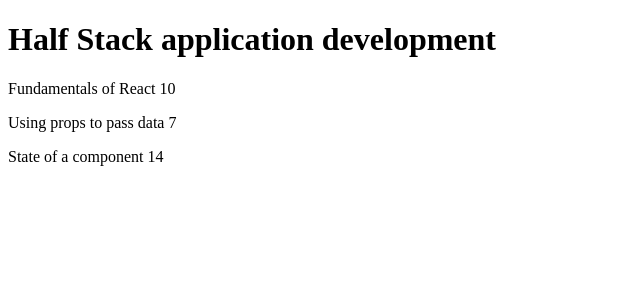
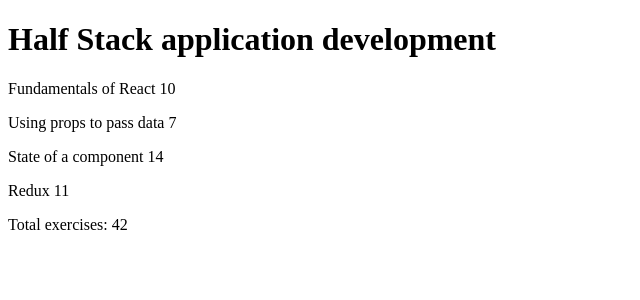
Before and after one commit to sharmila657/fullstackopen-exercises, a React (Vite) app in the folder part2/course-info/: page / in a window 1280 px wide. Shown: the top 300 px of the page, without its empty margins (0-640 px from the left). Built offline with nearby package versions, Linux system fonts and the light colour scheme.

Commit message:
ex-2.2 done

```diff
--- a/part2/course-info/src/App.jsx
+++ b/part2/course-info/src/App.jsx
@@ -19,11 +19,19 @@
         name: 'State of a component',
         exercises: 14,
         id: 3
-      }
+      },
+    {
+      name:"Redux",
+      exercises:11,
+      id:4
+    }
     ]
   }
 
-  return <Course course={course} />
-}
+  return(
+    <div>
+  <Course course={course} />
+  </div>
+  )}
 
 export default App
--- a/part2/course-info/src/Components/Course.jsx
+++ b/part2/course-info/src/Components/Course.jsx
@@ -1,11 +1,15 @@
 
 import Header from "./Header";
 import Content from "./Content";
+import Total from "./Total";
+
 const Course = ({course}) => {
     return(
       <div>
         <Header courseName={course.name}/>
-        <Content parts={course.parts}  />
+        <Content parts={course.parts} />
+        <Total parts={course.parts} />
+
       </div>
     )
 
--- a/part2/course-info/src/Components/Part.jsx
+++ b/part2/course-info/src/Components/Part.jsx
@@ -1,6 +1,7 @@
 const Part = ({part}) => {
     return(
+      <div>
       <p> {part.name} {part.exercises}</p>
-    )
+      </div>    )
   }
   export default Part;
--- /dev/null
+++ b/part2/course-info/src/Components/Total.jsx
@@ -0,0 +1,6 @@
+const Total = ({ parts }) => {
+    const totalExercises = parts.reduce((sum, part) => sum + part.exercises, 0);
+
+    return <p>Total exercises: {totalExercises}</p>;
+  }
+  export default Total;
```
